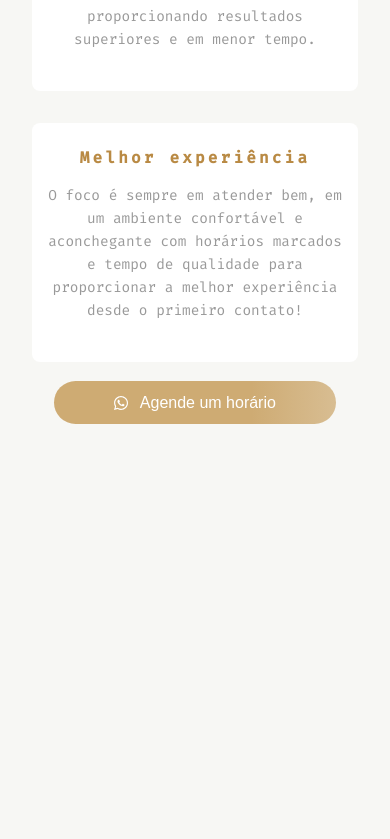
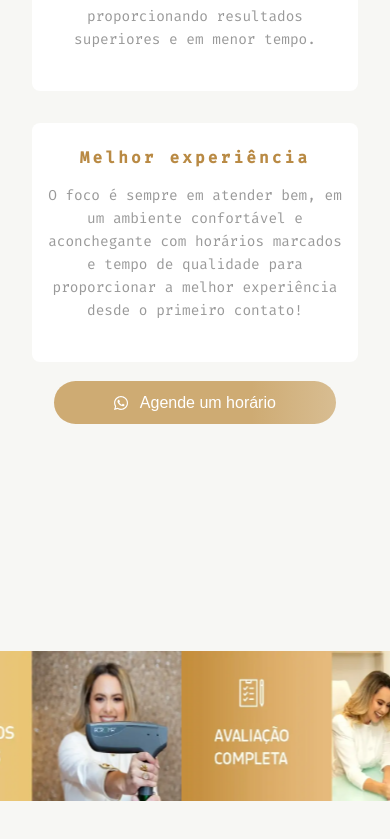
Before and after one commit to devdamasceno/estetica, a Next.js app: page /portfolio in a window 390 px wide. Shown: the part 2326-3165 px from the top of the page. Before the commit the page ends 2977 px from the top, so only its background shows below. Built offline with nearby package versions, Linux system fonts and the light colour scheme.

Commit message:
Ajuste layout mobile

```diff
--- a/src/components/nav/index.tsx
+++ b/src/components/nav/index.tsx
@@ -97,6 +97,16 @@ const Nav: React.FC = () => {
         </div>
       </div>
 
+      <div className={styles.tarjaContainer}>
+        <div className={styles.cardAnimados}>
+          <Image src='/imgAvancados.png' alt='Equipamentos avançados' width={300} height={150} className={styles.image} />
+          <Image src='/imgCompleta.png' alt='Avaliação completa' width={300} height={150} className={styles.image} />
+          <Image src='/imgExperiencia.png' alt='A melhor experiência' width={300} height={150} className={styles.image} />
+          <Image src='/imgAvancados.png' alt='Equipamentos avançados' width={300} height={150} className={styles.image} />
+          <Image src='/imgCompleta.png' alt='Avaliação completa' width={300} height={150} className={styles.image} />
+          <Image src='/imgExperiencia.png' alt='A melhor experiência' width={300} height={150} className={styles.image} />
+        </div>
+      </div>
     </>
   );
 };
--- a/src/components/nav/styles.module.css
+++ b/src/components/nav/styles.module.css
@@ -207,6 +207,32 @@
   text-align: end;
 }
 
+.tarjaContainer {
+  width: 100%;
+  overflow: hidden; /* Esconde as imagens que estão fora da tela */
+  padding-bottom: 6rem;
+}
+
+.cardAnimados {
+  display: flex;
+  animation: scroll 20s linear infinite;
+  gap: 0px; /* Espaçamento entre as imagens */
+}
+
+.image {
+  border-radius: 0px; /* Aplica bordas arredondadas nas imagens */
+}
+
+/* Animação para mover o carrossel */
+@keyframes scroll {
+  0% {
+    transform: translateX(0);
+  }
+  100% {
+    transform: translateX(-100%);
+  }
+}
+
 
 
 @media (max-width: 768px) {
```
